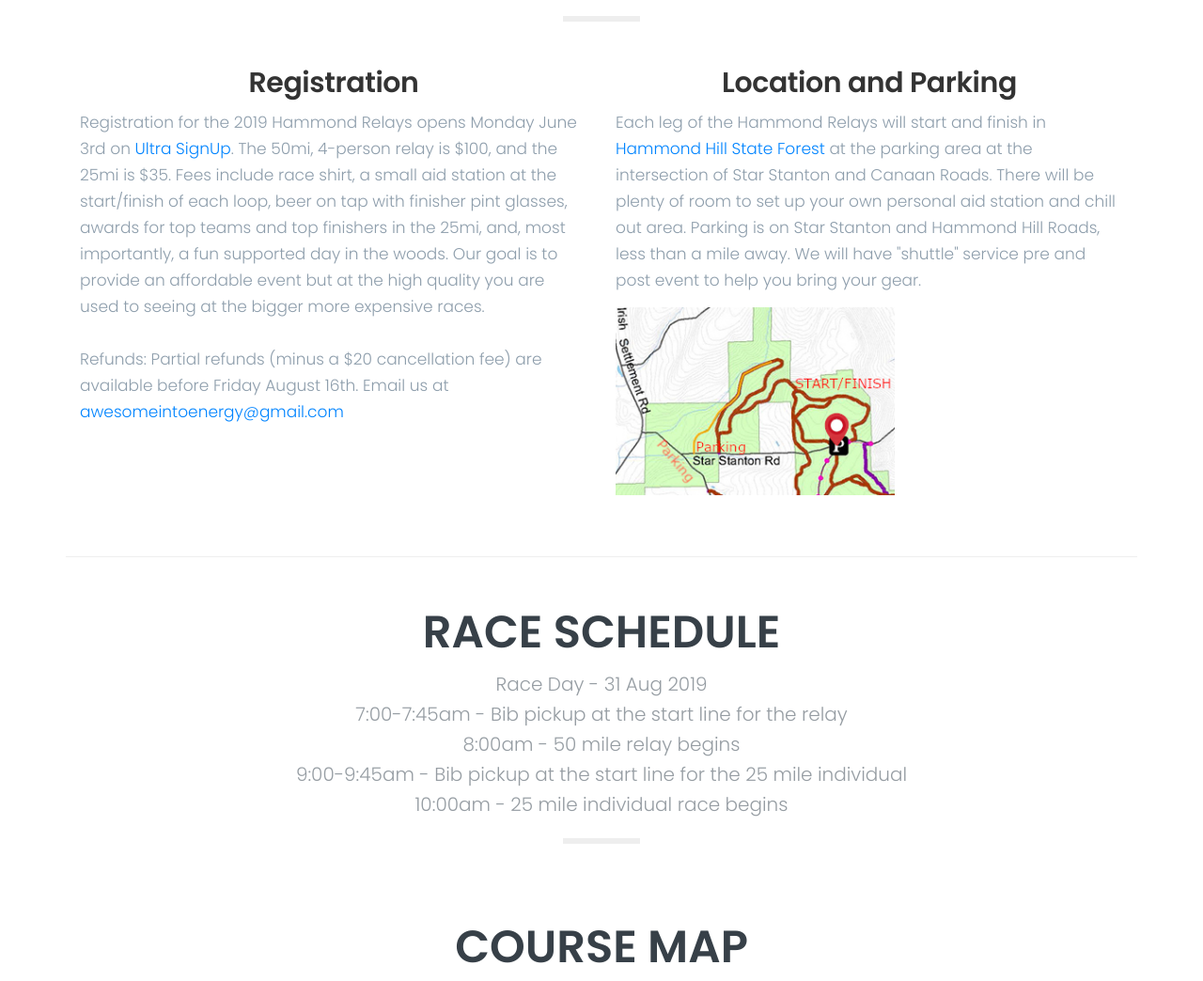
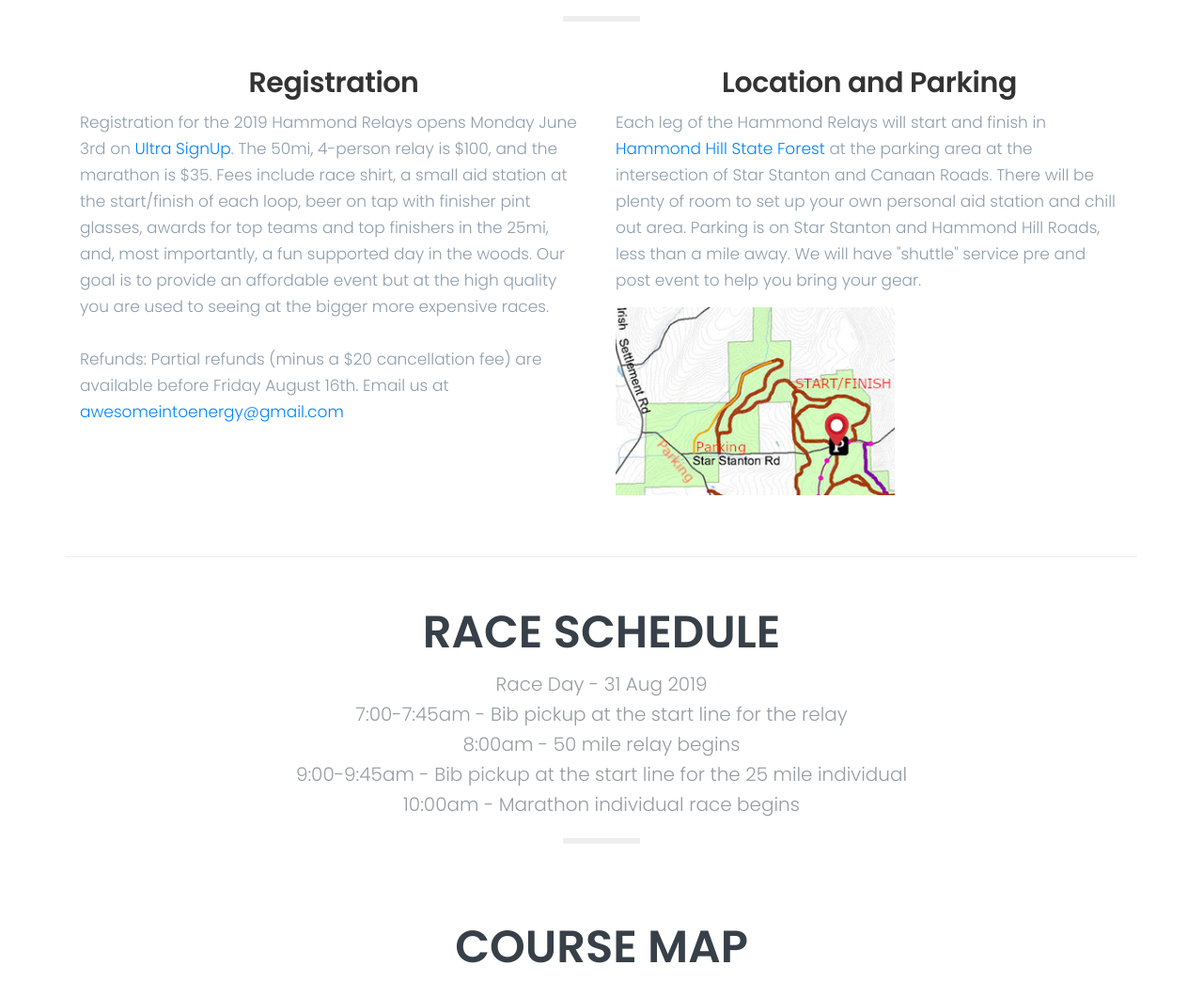
Before and after one commit to azyth/AIE_Productions_Website, a website: page hammond.html in a window 1280 px wide. Shown: the part 1445-2489 px from the top of the page at 94% size. Drawn offline with Linux system fonts and the light colour scheme.

Commit message:
baby loop updates

```diff
--- a/hammond.html
+++ b/hammond.html
@@ -102,7 +102,7 @@ Surjith S M / @surjithctly
             <div class="row">
                 <h2>Hammond Relays</h2>
                 <img src="images/Hammond_Relays_2019_logo.png" alt="Image" style="max-height: 50vh;" />
-                <h4> 50 Mile relay with teams of 4 people. Clover leaf 4 loop course from a central start/end location. Each loop is approx. 6mi. Teams must run all loops twice to finish. Individual division must complete each loop once for the "marathon" (25mi).</h4>
+                <h4> 50 Mile relay with teams of 4 people. Clover leaf 4 loop course from a central start/end location. Each loop is approx. 6mi. Teams must run all loops twice, and the "Finishing Loop" once in order to finish. Individual division must complete each loop once for the Marathon.</h4>
                 <button onclick="window.location.href = 'https://ultrasignup.com/register.aspx?did=68419';"  style="
                 background: blue;
                 color: white;
@@ -131,7 +131,7 @@ Surjith S M / @surjithctly
             <div class="row blog">
                 <div class="col-sm-6">
                         <h2 style="text-align: center">Registration</h2>
-                    <p>Registration for the 2019 Hammond Relays opens Monday June 3rd on <a href="https://ultrasignup.com/register.aspx?did=68419">Ultra SignUp</a>. The 50mi, 4-person relay is $100, and the 25mi is $35. Fees include race shirt, a small aid station at the start/finish of each loop, beer on tap with finisher pint glasses, awards for top teams and top finishers in the 25mi, and, most importantly, a fun supported day in the woods.
+                    <p>Registration for the 2019 Hammond Relays opens Monday June 3rd on <a href="https://ultrasignup.com/register.aspx?did=68419">Ultra SignUp</a>. The 50mi, 4-person relay is $100, and the marathon is $35. Fees include race shirt, a small aid station at the start/finish of each loop, beer on tap with finisher pint glasses, awards for top teams and top finishers in the 25mi, and, most importantly, a fun supported day in the woods.
                         Our goal is to provide an affordable event but at the high quality you are used to seeing at the bigger more expensive races.
                         <br>
                         <br>
@@ -157,7 +157,7 @@ Surjith S M / @surjithctly
                     7:00-7:45am -  Bib pickup at the start line for the relay<br>
                     8:00am -  50 mile relay begins <br>
                     9:00-9:45am - Bib pickup at the start line for the 25 mile individual <br>
-                    10:00am - 25 mile individual race begins </p>
+                    10:00am - Marathon individual race begins </p>
             </div>
             <br>
             <br>
```
Also changed, not shown: images/4_hammond_loopsV2.jpg.
